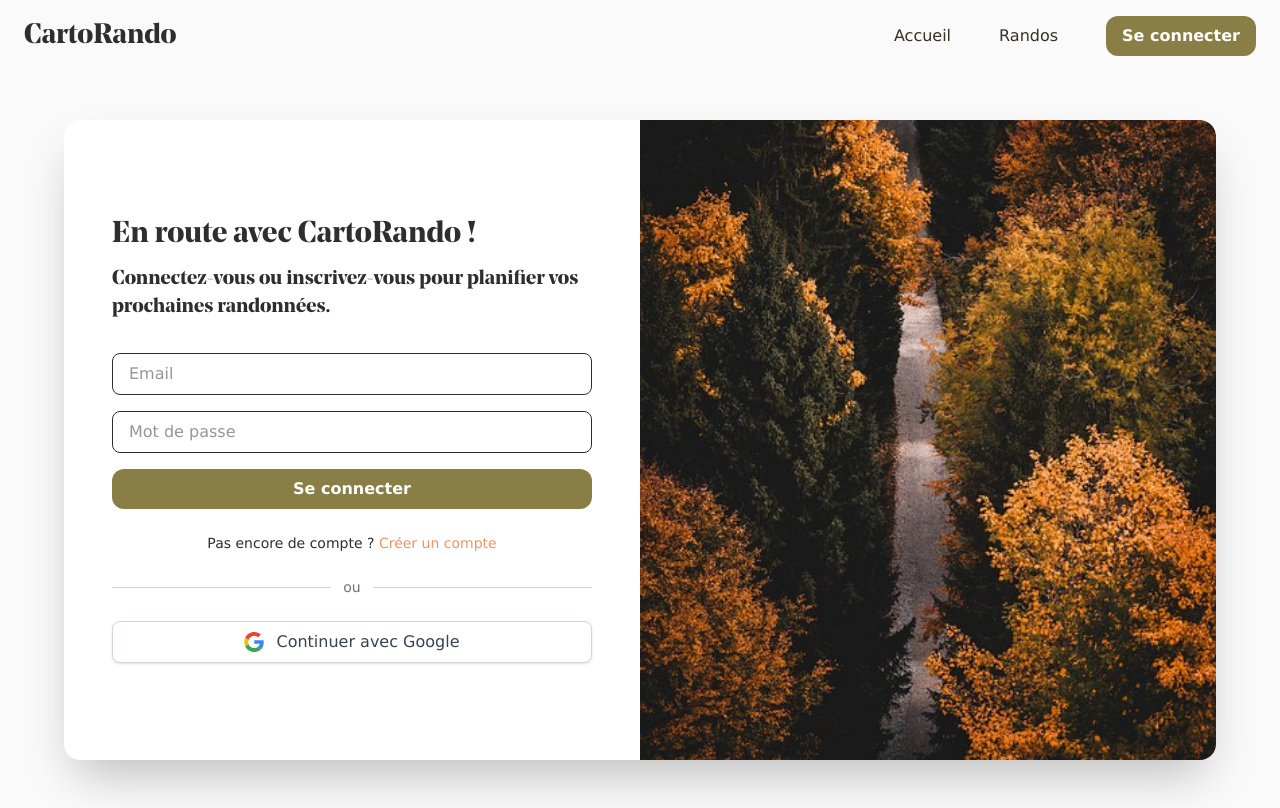
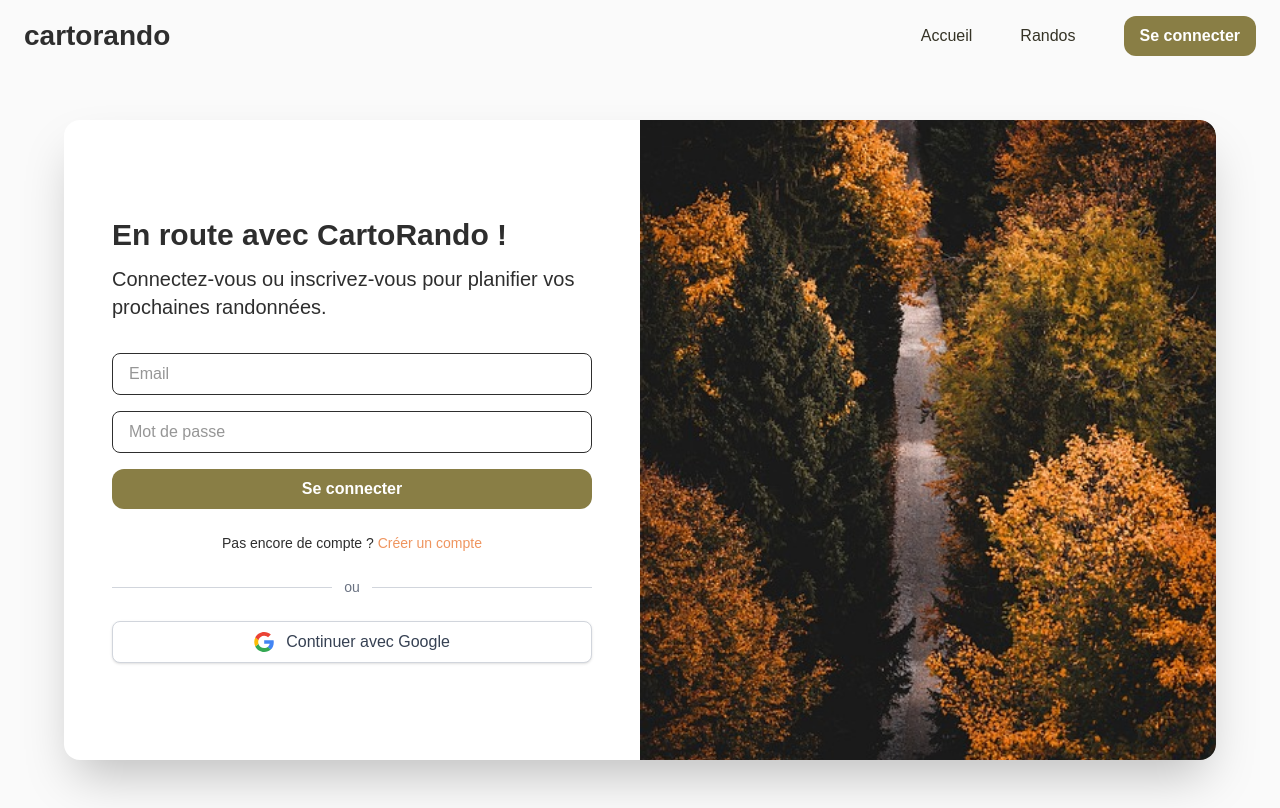
Before and after one commit to marie-camilo/cartorando-app, a React (Vite) app: page /dashboard in a window 1280 px wide. Built offline with nearby package versions, Linux system fonts and the light colour scheme; no server answers.

Commit message:
ajout distant depuis iut

```diff
--- a/src/components/Navbar.tsx
+++ b/src/components/Navbar.tsx
@@ -15,7 +15,7 @@ export default function Header() {
     return (
         <header className="app-header flex justify-between items-center px-6 py-4">
             <h1 className="logo font-bold text-sm">
-                <Link to="/">CartoRando</Link>
+                <Link to="/">cartorando</Link>
             </h1>
 
             <div className="header-right flex items-center gap-4">
@@ -46,21 +46,13 @@ export default function Header() {
                             <div
                                 className="absolute right-0 mt-2 w-48 bg-white border border-gray-200 rounded-xl shadow-lg overflow-hidden z-20">
                                 <Link
-                                    to="/profile"
+                                    to="/dashboard"
                                     className="block px-4 py-3 text-gray-700 hover:bg-gray-50"
                                     onClick={() => setOpen(false)}
                                 >
                                     Mon profil
                                 </Link>
-                                <button
-                                    onClick={() => {
-                                        signOutUser();
-                                        setOpen(false);
-                                    }}
-                                    className="w-full text-left px-4 py-3 text-gray-700 hover:bg-gray-50"
-                                >
-                                    Se déconnecter
-                                </button>
+                                <button onClick={() => {signOutUser();setOpen(false);}} className="w-full text-left px-4 py-3 text-gray-700 hover:bg-gray-50"> Se déconnecter</button>
                             </div>
                         )}
                     </div>
--- a/src/components/dashboard/Sidebar.tsx
+++ b/src/components/dashboard/Sidebar.tsx
@@ -3,11 +3,10 @@ import {useAuth} from "../../firebase/auth";
 import defaultAvatar from '../../assets/default_user.png';
 
 const links = [
-    {to: "/dashboard", label: "Aperçu"},
+    {to: "/dashboard", label: "Mon Profil"},
     {to: "/dashboard/hikes", label: "Mes Randos"},
     {to: "/dashboard/favorites", label: "Mes Favoris"},
     {to: "/dashboard/comments", label: "Mes Commentaires"},
-    {to: "/dashboard/profile", label: "Mon Profil"},
 ];
 
 export default function Sidebar() {
--- a/src/index.css
+++ b/src/index.css
@@ -21,7 +21,7 @@
 }
 
 body {
-    font-family: 'Verdana', sans-serif;
+    font-family: 'Montserrat', sans-serif;
     background-color: var(--white);
     color: #2E2E2E;
     margin: 0;
@@ -60,7 +60,7 @@ main {
 
 h1, h2, h3 {
     color: #2E2E2E;
-    font-family: NoeDisplay, sans-serif;
+    font-family: "Montserrat SemiBold", sans-serif;
 }
 
 ul {
--- a/src/lib/firebase.ts
+++ b/src/lib/firebase.ts
@@ -5,12 +5,12 @@ import { getStorage } from "firebase/storage"
 
 // Configurer Firebase à partir des variables d'environnement
 const firebaseConfig = {
-    apiKey: import.meta.env.VITE_FB_API_KEY,
-    authDomain: import.meta.env.VITE_FB_AUTH_DOMAIN,
-    projectId: import.meta.env.VITE_FB_PROJECT_ID,
-    storageBucket: import.meta.env.VITE_FB_STORAGE_BUCKET,
-    messagingSenderId: import.meta.env.VITE_FB_MSG_SENDER_ID,
-    appId: import.meta.env.VITE_FB_APP_ID
+    apiKey: "AIzaSyDVKAzBs_9Gp31ZnpaEM3b99XdMGOu9A3Q",
+    authDomain: "cartorando-98fd5.firebaseapp.com",
+    projectId: "cartorando-98fd5",
+    storageBucket: "cartorando-98fd5.firebasestorage.app",
+    messagingSenderId: "198397907457",
+    appId: "1:198397907457:web:04aedbde8a85d76dc92600"
 }
 
 // Initialiser Firebase
```
Also changed, not shown: 1 other file (tests, documents, lock files or other folders).
